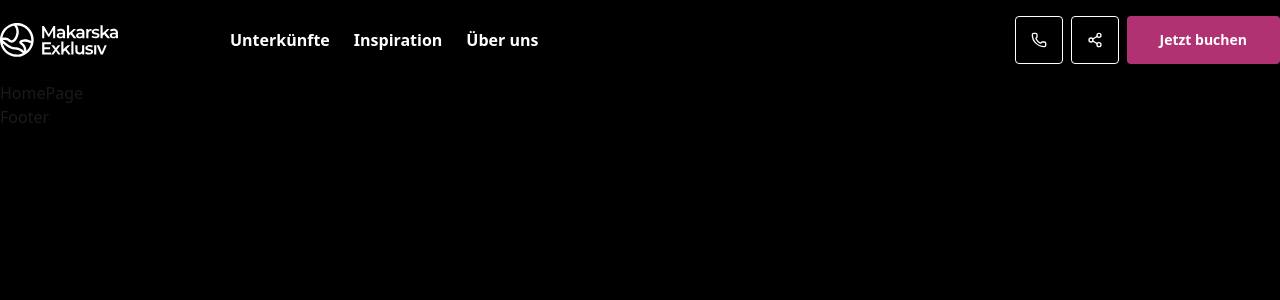
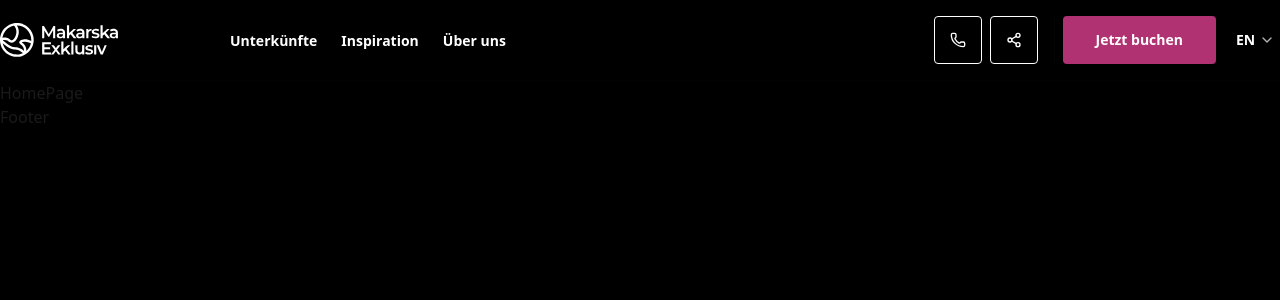
Before and after one commit to h-waqar/makaraska, a Next.js app: page / in a window 1280 px wide. Shown: the top 300 px of the page. Built offline with nearby package versions, Linux system fonts and the light colour scheme.

Commit message:
Static Header Complete

```diff
--- a/src/components/layout/Header.tsx
+++ b/src/components/layout/Header.tsx
@@ -1,16 +1,51 @@
-import React from "react";
-import { Button } from "@/components/ui/Button"; // Corrected path
-import { Phone, Share2, Menu } from "lucide-react"; // Import necessary icons
+"use client";
+
+import React, { useState, useEffect, useRef } from "react"; // Import hooks
+import { Button } from "@/components/ui/Button";
+import { Phone, Share2, Menu, ChevronDown } from "lucide-react";
 import Image from "next/image";
 
+// Language data structure
+const languages = [
+  { code: "EN", name: "English" },
+  { code: "PL", name: "Polish" },
+  { code: "CZ", name: "Czech" },
+];
+
 function Header() {
+  const [isLangDropdownOpen, setLangDropdownOpen] = useState(false);
+  // State for the currently selected language
+  const [selectedLang, setSelectedLang] = useState(languages[0]);
+  const dropdownRef = useRef<HTMLDivElement>(null); // Ref for the dropdown
+
+  // Custom hook logic to handle clicks outside the dropdown
+  useEffect(() => {
+    function handleClickOutside(event: MouseEvent) {
+      if (
+        dropdownRef.current &&
+        !dropdownRef.current.contains(event.target as Node)
+      ) {
+        setLangDropdownOpen(false);
+      }
+    }
+    // Bind the event listener
+    document.addEventListener("mousedown", handleClickOutside);
+    return () => {
+      // Unbind the event listener on clean up
+      document.removeEventListener("mousedown", handleClickOutside);
+    };
+  }, [dropdownRef]);
+
+  const handleLangSelect = (lang: (typeof languages)[0]) => {
+    setSelectedLang(lang);
+    setLangDropdownOpen(false); // Close dropdown on selection
+  };
+
   return (
-    // The main header element, full-width with vertical padding.
     <header className="w-full py-4 border-b border-foreground/10">
       <div className="container flex items-center justify-between">
         {/* Left Section: Logo and Navigation */}
         <div className="flex items-center gap-28">
-          {/* Logo - Using next/image is correct here */}
           <a href="#" className="flex items-center gap-2">
             <Image src="/logo.svg" alt="Logo Icon" width={34} height={34} />
             <Image
@@ -20,14 +55,12 @@ function Header() {
               height={20}
             />
           </a>
-
-          {/* Main Navigation - Hidden on mobile */}
           <nav className="hidden md:flex">
             <ul className="flex items-center gap-6">
               <li>
                 <a
                   href="#"
-                  className="text-base font-semibold text-white hover:text-primary transition-colors"
+                  className="text-sm font-semibold text-white hover:text-primary transition-colors"
                 >
                   Unterkünfte
                 </a>
@@ -35,7 +68,7 @@ function Header() {
               <li>
                 <a
                   href="#"
-                  className="text-base font-semibold text-white hover:text-primary transition-colors"
+                  className="text-sm font-semibold text-white hover:text-primary transition-colors"
                 >
                   Inspiration
                 </a>
@@ -43,7 +76,7 @@ function Header() {
               <li>
                 <a
                   href="#"
-                  className="text-base font-semibold text-white hover:text-primary transition-colors"
+                  className="text-sm font-semibold text-white hover:text-primary transition-colors"
                 >
                   Über uns
                 </a>
@@ -52,8 +85,7 @@ function Header() {
           </nav>
         </div>
 
-        {/* Right Section: Actions - Hidden on mobile */}
-        {/* FIX: Using lucide-react icons allows them to be styled by parent text color */}
+        {/* Right Section: Actions */}
         <div className="hidden md:flex items-center gap-2">
           <Button variant="icon">
             <Phone className="w-4 h-4 text-white" />
@@ -61,15 +93,58 @@ function Header() {
           <Button variant="icon">
             <Share2 className="w-4 h-4 text-white" />
           </Button>
-          <Button variant="primary" size="small">
-            Jetzt buchen
-          </Button>
+
+          <div className="flex items-center gap-2 pl-2 ml-2 border-l border-foreground/20">
+            <Button variant="primary" size="small">
+              Jetzt buchen
+            </Button>
+
+            {/* Language Switcher Dropdown */}
+            <div className="relative w-14" ref={dropdownRef}>
+              <Button
+                variant="subtle"
+                size="small"
+                className="!px-3 flex gap-1 bg-transparent border-none text-white"
+                onClick={() => setLangDropdownOpen(!isLangDropdownOpen)}
+              >
+                {/* DYNAMIC: Display selected language code */}
+                <span className="font-semibold">{selectedLang.code}</span>
+                <ChevronDown
+                  className={`w-4 h-4 opacity-70 transition-transform ${
+                    isLangDropdownOpen ? "rotate-180" : ""
+                  }`}
+                />
+              </Button>
+
+              {/* Dropdown Menu - Conditionally Rendered with Animation */}
+              {isLangDropdownOpen && (
+                <div
+                  className="absolute top-full right-0 mt-2 w-max bg-background rounded-md shadow-lg border border-foreground/10 z-10 origin-top-right transition-all duration-200 ease-out"
+                  style={{ transform: "scale(1)", opacity: 1 }} // Simplified animation states
+                >
+                  <ul className="p-2">
+                    {languages.map((lang) => (
+                      <li key={lang.code}>
+                        <button
+                          onClick={() => handleLangSelect(lang)}
+                          className="w-full flex items-center justify-between gap-4 p-2 rounded-md hover:bg-primary hover:text-white text-left"
+                        >
+                          <span className="text-sm">{lang.name}</span>
+                          <span className="font-semibold">{lang.code}</span>
+                        </button>
+                      </li>
+                    ))}
+                  </ul>
+                </div>
+              )}
+            </div>
+          </div>
         </div>
 
-        {/* Mobile Menu Button - Only visible on mobile */}
+        {/* Mobile Menu Button */}
         <div className="md:hidden">
           <Button variant="icon">
-            <Menu className="w-5 h-5 text-foreground" />
+            <Menu className="w-5 h-5 text-white" />
           </Button>
         </div>
       </div>
```
